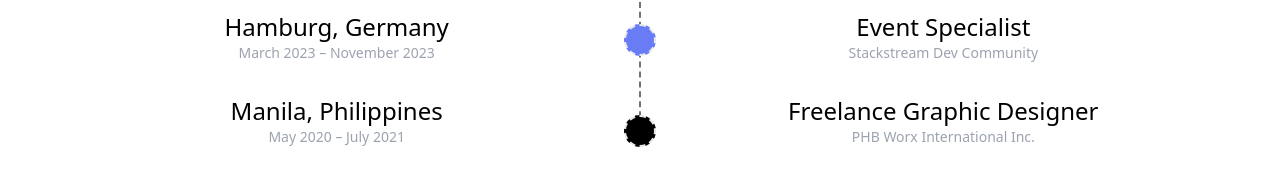
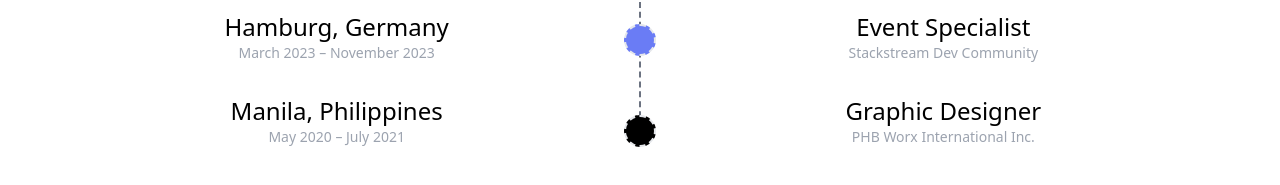
Before and after one commit to shigcodes/Portfolio, a React (Vite) app: page / in a window 1280 px wide. Shown: the part 1233-1418 px from the top of the page. Built offline with nearby package versions, Linux system fonts and the light colour scheme.

Commit message:
minimal corrections

```diff
--- a/src/components/Experience.tsx
+++ b/src/components/Experience.tsx
@@ -59,7 +59,7 @@ const Experience = () => {
                             <p className="text-sm text-gray-400">Stackstream Dev Community</p>
                         </div>
                         <div>
-                            <h1 className="text-2xl">Freelance Graphic Designer</h1>
+                            <h1 className="text-2xl">Graphic Designer</h1>
                             <p className="text-sm text-gray-400">PHB Worx International Inc.</p>
                         </div>
                     </div>
```
